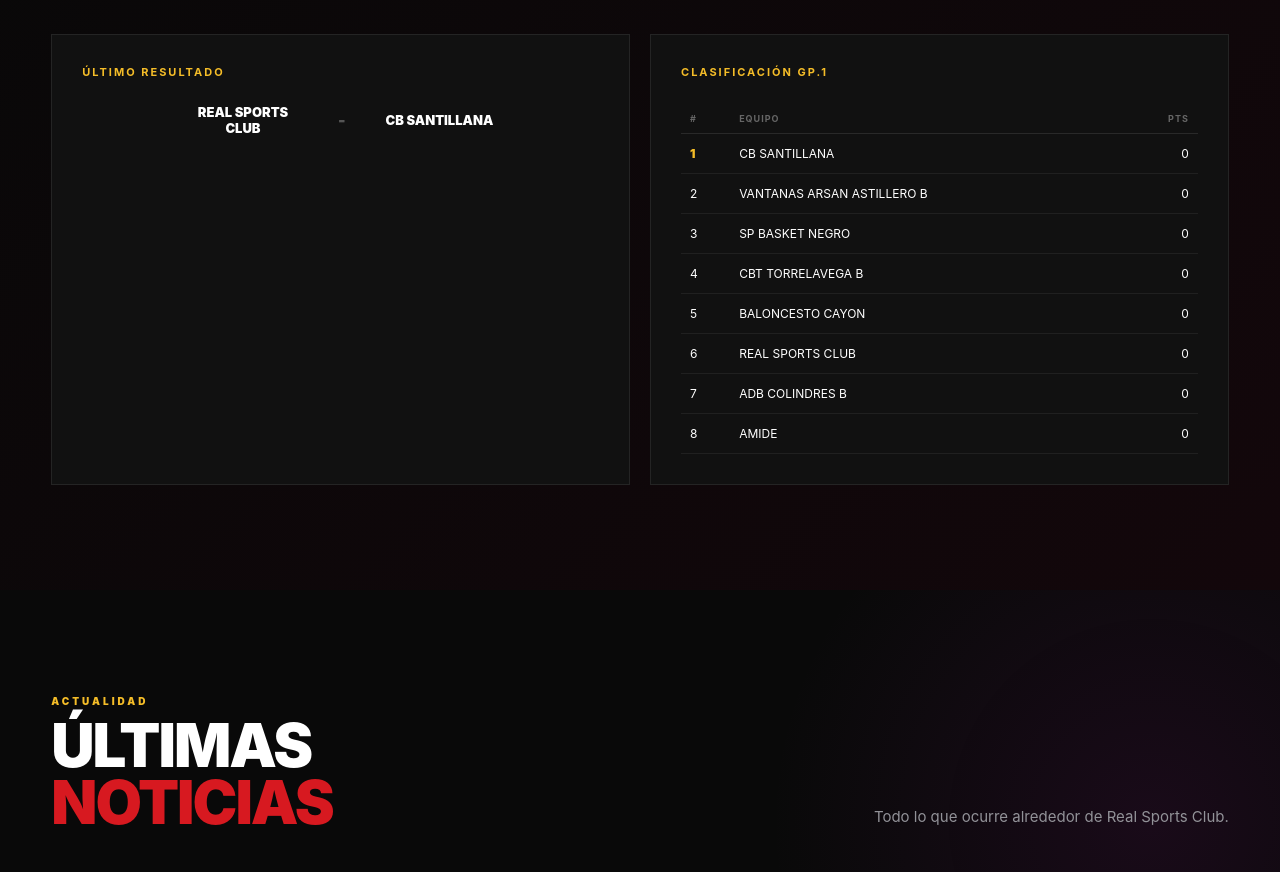
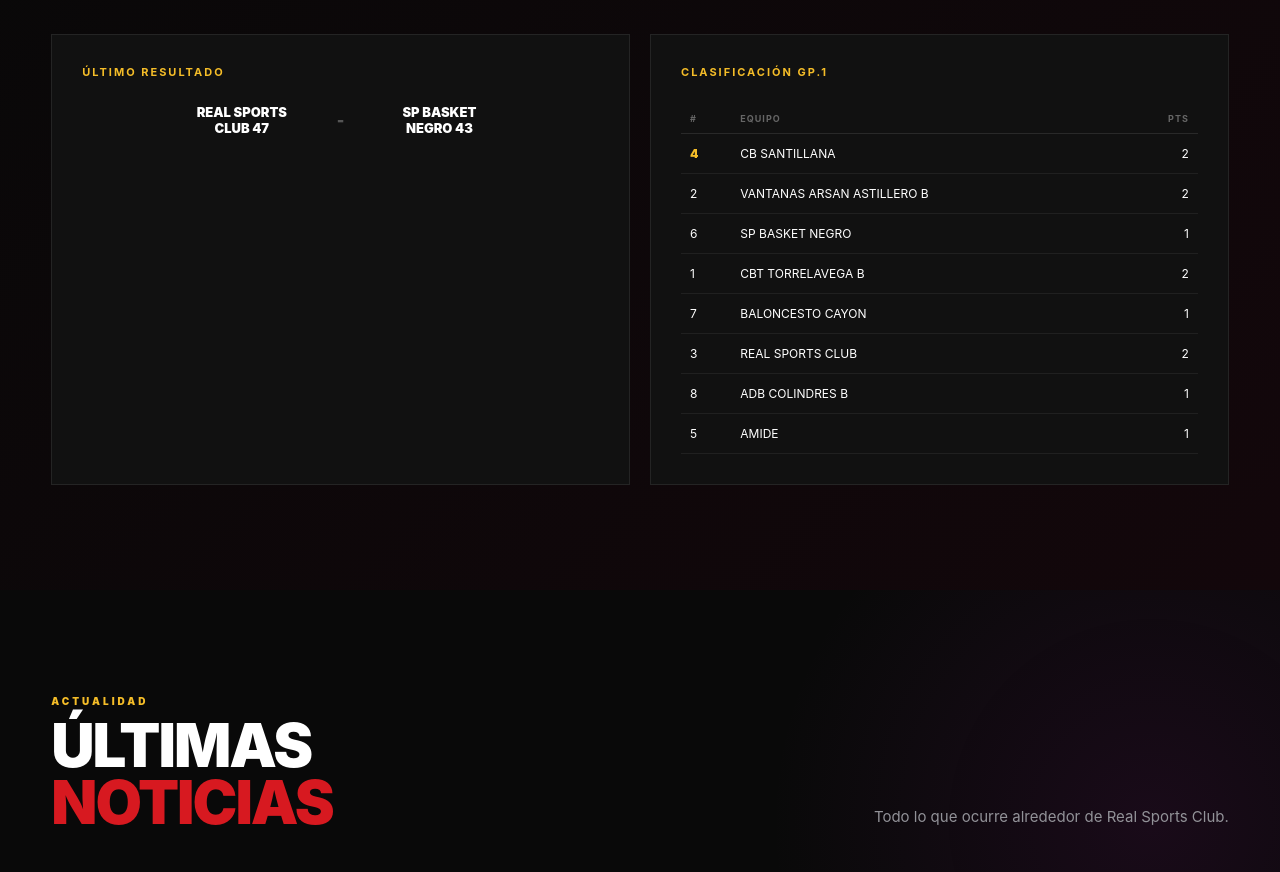
Before and after one commit to realsportsclub/realsportsclub, a plain HTML site: page index.html in a window 1280 px wide. Shown: the part 3955-4827 px from the top of the page. Drawn offline with Linux system fonts and the light colour scheme; grey boxes are pictures that could not be loaded.

Commit message:
Update scores and positions for teams

```diff
--- a/index.html
+++ b/index.html
@@ -2486,7 +2486,7 @@ footer{
                 <div class="score">
 
                     <div class="score-team">
-                        REAL SPORTS CLUB
+                        REAL SPORTS CLUB 47
                     </div>
 
                     <div class="47 gold">
@@ -2502,7 +2502,7 @@ footer{
                     </div>
 
                     <div class="score-team">
-                        CB SANTILLANA
+                        SP BASKET NEGRO 43
                     </div>
 
                 </div>
@@ -2532,50 +2532,50 @@ footer{
                     <tbody>
 
                         <tr>
-                            <td class="position">1</td>
+                            <td class="position">4</td>
                             <td>CB SANTILLANA</td>
-                            <td>0</td>
+                            <td>2</td>
                         </tr>
 
                         <tr>
                             <td>2</td>
                             <td>VANTANAS ARSAN ASTILLERO B</td>
-                            <td>0</td>
+                            <td>2</td>
                         </tr>
 
                         <tr>
-                            <td>3</td>
+                            <td>6</td>
                             <td>SP BASKET NEGRO</td>
-                            <td>0</td>
+                            <td>1</td>
                         </tr>
 
                         <tr>
-                            <td>4</td>
+                            <td>1</td>
                             <td>CBT TORRELAVEGA B</td>
-                            <td>0</td>
+                            <td>2</td>
                         </tr>
                         <tr>
-                            <td>5</td>
+                            <td>7</td>
                             <td>BALONCESTO CAYON</td>
-                            <td>0</td>
+                            <td>1</td>
                         </tr>
 
 						<tr>
-                            <td>6</td>
+                            <td>3</td>
                             <td>REAL SPORTS CLUB</td>
-                            <td>0</td>
-                        </tr>
-
-						<tr>
-                            <td>7</td>
-                            <td>ADB COLINDRES B</td>
-                            <td>0</td>
+                            <td>2</td>
                         </tr>
 
 						<tr>
                             <td>8</td>
+                            <td>ADB COLINDRES B</td>
+                            <td>1</td>
+                        </tr>
+
+						<tr>
+                            <td>5</td>
                             <td>AMIDE</td>
-                            <td>0</td>
+                            <td>1</td>
                         </tr>
                     </tbody>
 
```
